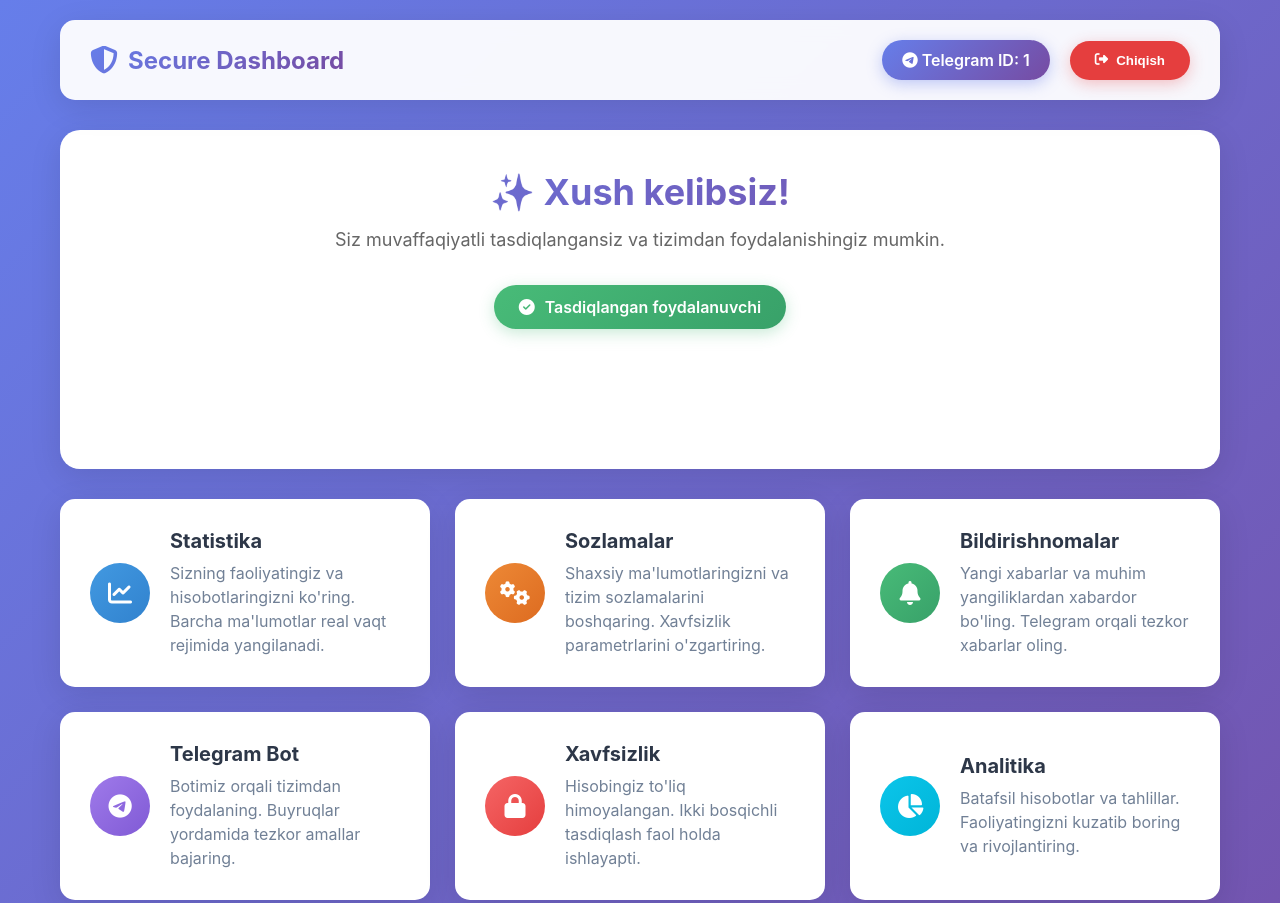
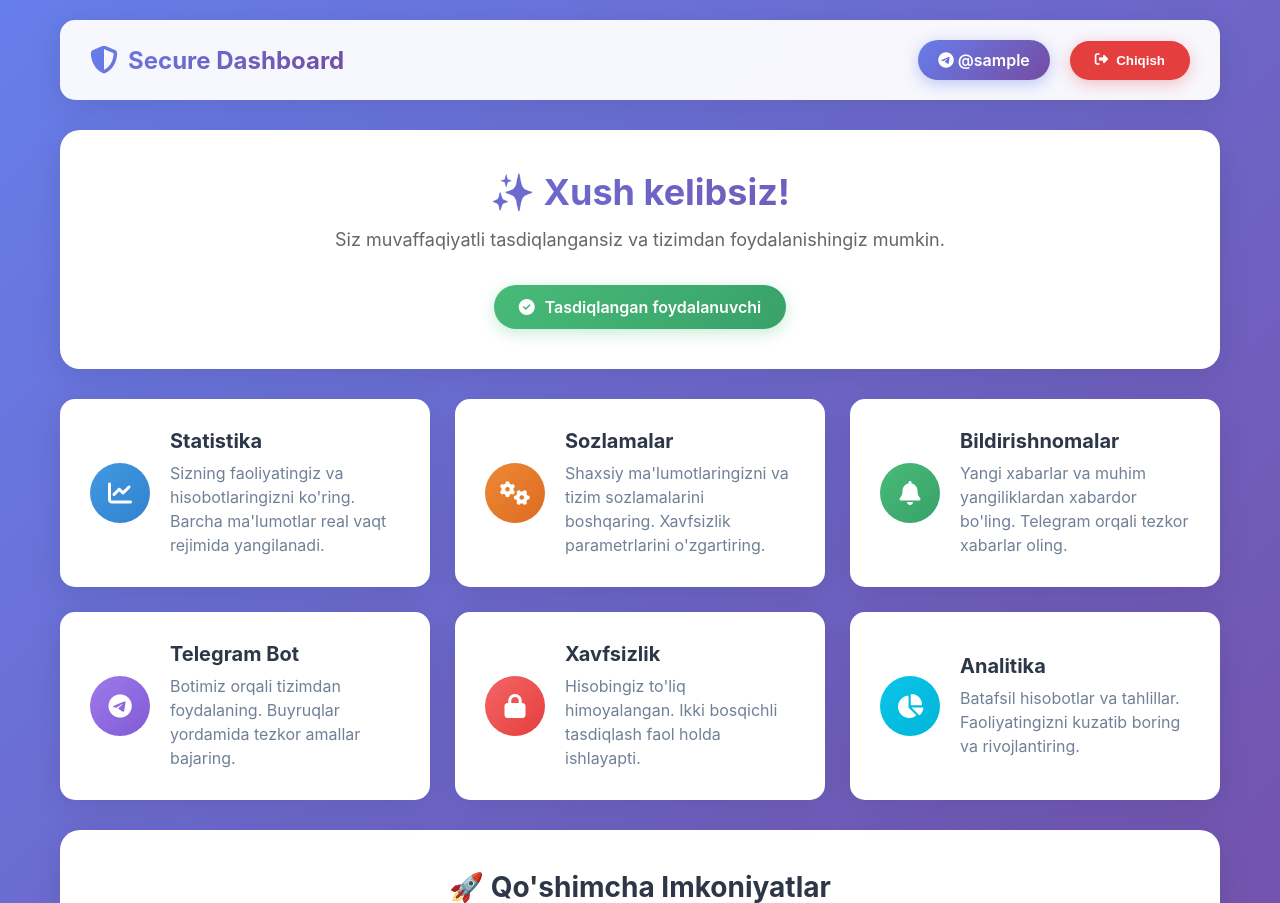
Before and after one commit to behzodram/mysite-anywhere, a Flask app: template templates/dashboard.html in a window 1280 px wide. Shown: the top 903 px of the page. Run offline with Flask 3, Linux system fonts and the light colour scheme; the template is opened without the code that fills it: most values are stand-ins (such as "Sample title", 1, 10 or a date in 2020); parts of the project's set-up code (start-up, migrations or seed data) failed here and were passed over.

Commit message:
v 1.5.1 => dashboard html dan refresh session key sliding TTL olib tashlandi, app.pydan ham. bu degani avvalgi versiyadagi kabi brauzerda 5 minut online tursa server session_TTL ni sliding qilmaydi, normal ishlaydi degani. Local da test qilindi All is Ok

```diff
--- a/app.py
+++ b/app.py
@@ -161,19 +161,5 @@
     session_data = json.loads(session_data.decode())
     return jsonify({"valid": session_data.get("verified", False)})
 
-@app.route("/api/refresh-session")
-def refresh_session():
-    """Refresh session TTL"""
-    session_id = session.get('session_id')
-
-    if session_id:
-        session_data = r.get(f"session:{session_id}")
-        if session_data:
-            # Refresh TTL
-            r.expire(f"session:{session_id}", SESSION_TTL)
-            return jsonify({"refreshed": True})
-
-    return jsonify({"refreshed": False}), 401
-
 if __name__ == "__main__":
     app.run(debug=FLASK_DEBUG)
--- a/templates/dashboard.html
+++ b/templates/dashboard.html
@@ -239,16 +239,6 @@
             opacity: 0.9;
         }
 
-        .session-timer {
-            background: rgba(255, 255, 255, 0.1);
-            backdrop-filter: blur(10px);
-            border-radius: 15px;
-            padding: 15px;
-            margin-top: 20px;
-            color: white;
-            text-align: center;
-        }
-
         .timer-label {
             font-size: 14px;
             margin-bottom: 5px;
@@ -315,7 +305,7 @@
             <div class="user-info">
                 <div class="user-id">
                     <i class="fab fa-telegram"></i>
-                    Telegram ID: {{ user_id }}
+                    @{{ username }}
                 </div>
                 <button class="logout-btn" onclick="logout()">
                     <i class="fas fa-sign-out-alt"></i>
@@ -333,12 +323,6 @@
             <div class="verified-badge">
                 <i class="fas fa-check-circle"></i>
                 <span>Tasdiqlangan foydalanuvchi</span>
-            </div>
-
-            <!-- Session Timer -->
-            <div class="session-timer">
-                <div class="timer-label">Sessiya vaqti:</div>
-                <div class="timer-value" id="sessionTimer">30:00</div>
             </div>
         </section>
 
@@ -451,28 +435,6 @@
     </div>
 
     <script>
-        // Session timer
-        let sessionTime = 1800; // 30 minutes in seconds
-        const timerElement = document.getElementById('sessionTimer');
-
-        function updateTimer() {
-            const minutes = Math.floor(sessionTime / 60);
-            const seconds = sessionTime % 60;
-
-            timerElement.textContent =
-                `${minutes.toString().padStart(2, '0')}:${seconds.toString().padStart(2, '0')}`;
-
-            if (sessionTime <= 0) {
-                alert('Sessiya vaqti tugadi. Qaytadan kirish kerak.');
-                logout();
-            } else {
-                sessionTime--;
-            }
-        }
-
-        // Start timer
-        setInterval(updateTimer, 1000);
-
         // Check session status periodically
         async function checkSession() {
             try {
@@ -503,15 +465,6 @@
             }
         });
 
-        // Auto-refresh session every 5 minutes
-        setInterval(async () => {
-            try {
-                await fetch('/api/refresh-session');
-            } catch (error) {
-                console.log('Session refresh failed');
-            }
-        }, 300000);
-
         // Initial animations
         document.addEventListener('DOMContentLoaded', function() {
             document.body.style.opacity = 0;
--- a/version.txt
+++ b/version.txt
@@ -1,3 +1,4 @@
+v 1.5.1 => main: dashboard html dan refresh session key sliding TTL olib tashlandi, app.pydan ham. bu degani avvalgi versiyadagi kabi brauzerda 5 minut online tursa server session_TTL ni sliding qilmaydi, normal ishlaydi degani. Local da test qilindi All is Ok
 v 1.5.0 => main: Deepseek. dashb, index, app changed. Test TTL => session_ttl = 36, verify_ttl = 12 s asosiy sayt url ro'yxatdan o'tgan userni toki session_ttl exp gacha dashboardda tutib turadi hatto u url_path/index.html da bo'lsa ham uni index dashboardga otadi. exp time tugasa avtomatik verify ga yuboradi
 v 1.4.9 => main: Deepseek changed all FILES working nice locally
 v 1.4.8 => main: Deepseek Req: changed app, bot, index, script style FILES Salom. Men senga note1.txt va hozirgi ishlab turgan flask web service source code larini jo'nataman. sen esa menga imkon qaday minimal qatorli hamda tushunarli holatda proyektimni har bit faylining keyingi versiyasini to'liq shaklda uzatasan. Tree.png ga etibor qil. Arxitektura buzilmasin. Kod minimal va sodda bo'lsin.
```
